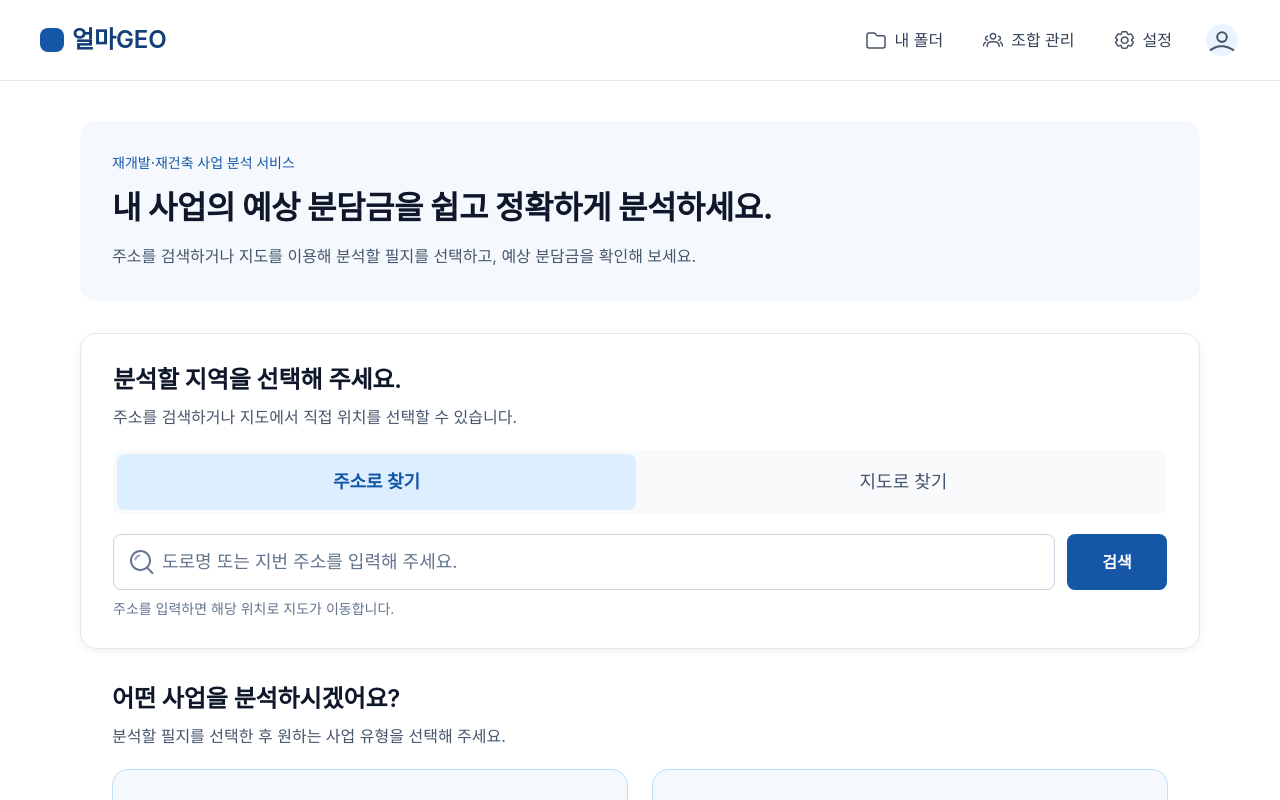
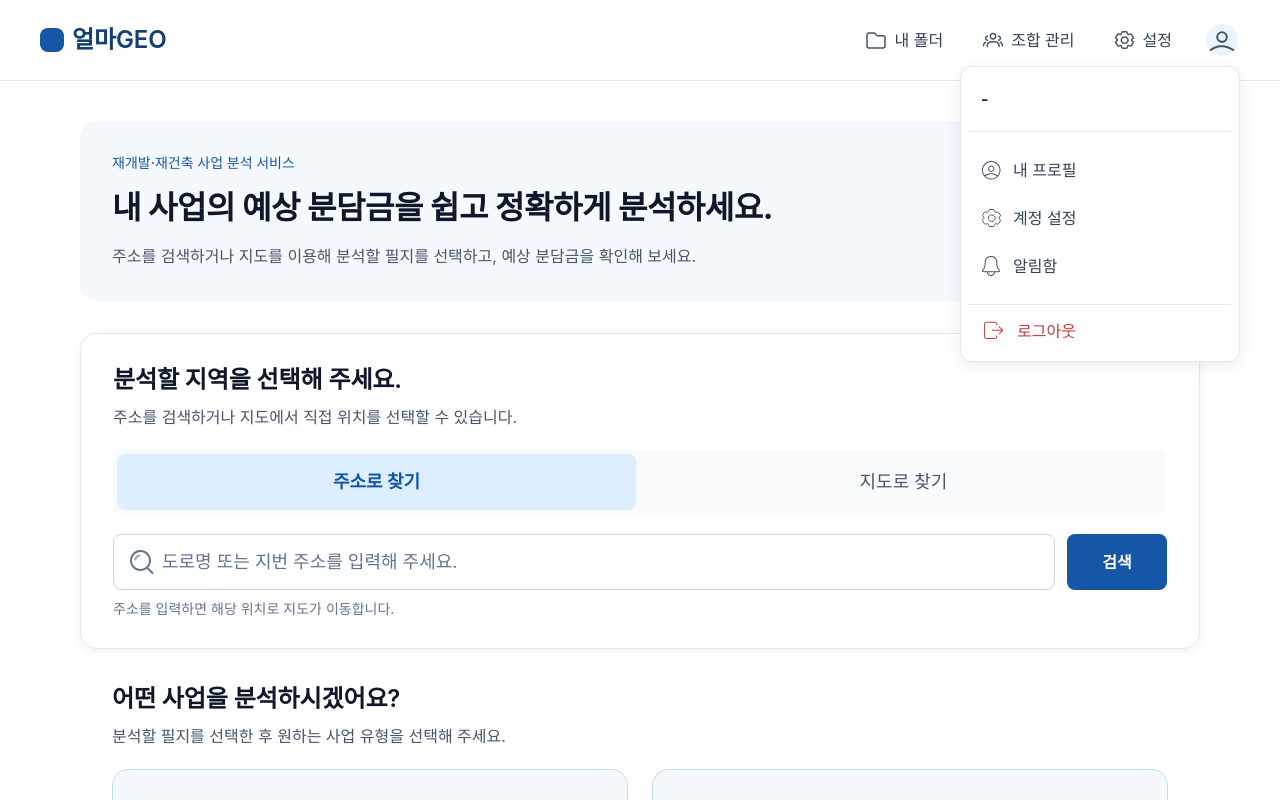
Before and after one commit to HowMuchGeo/FE, a React (Vite) app: page /home in a window 1280 px wide. Both pictures are taken after a click on the button "프로필 메뉴". Shown: the top 800 px of the page. Built offline with nearby package versions, Linux system fonts and the light colour scheme; no server answers; a web font is replaced by a local one.

Commit message:
feat: GNB 프로필 메뉴 및 로그아웃 추가

```diff
--- a/src/components/Gnb.tsx
+++ b/src/components/Gnb.tsx
@@ -1,3 +1,5 @@
+import ProfileMenu from './ProfileMenu';
+
 //상단 메뉴 항목
 interface GnbMenuItemProps {
     label: string;
@@ -33,9 +35,7 @@ export default function Gnb() {
                 <GnbMenuItem label="내 폴더" icon="/icons/gnb/folder.svg" hoverIcon="/icons/gnb/folder-hover.svg" />
                 <GnbMenuItem label="조합 관리" icon="/icons/gnb/association.svg" hoverIcon="/icons/gnb/association-hover.svg" />
                 <GnbMenuItem label="설정" icon="/icons/gnb/settings.svg" hoverIcon="/icons/gnb/settings-hover.svg" />
-                <button type="button" aria-label="프로필 메뉴" className="flex size-9 items-center justify-center rounded-full">
-                    <img src="/icons/gnb/profile.svg" alt="" />
-                </button>
+                <ProfileMenu />
             </nav>
         </header>
     );
--- /dev/null
+++ b/src/components/ProfileMenu.tsx
@@ -0,0 +1,130 @@
+import { useEffect, useRef, useState } from 'react';
+import { useNavigate } from 'react-router-dom';
+import { userInfo, userLogout } from '../api/user_api';
+
+//전화번호를 010-1234-5678 형태로 표시한다 (숫자 11자리 → 3-4-4, 10자리 → 3-3-4)
+//  전화번호가 아닌 값(예전 아이디 등): 유지
+const formatPhone = (value: string) => {
+    const digits = value.replace(/\D/g, '');
+    if (digits.length === 11) return digits.replace(/(\d{3})(\d{4})(\d{4})/, '$1-$2-$3');
+    if (digits.length === 10) return digits.replace(/(\d{3})(\d{3})(\d{4})/, '$1-$2-$3');
+    return value;
+};
+
+//프로필 메뉴 항목 (아이콘 + 글자)
+interface MenuItemProps {
+    label: string;
+    icon: string;
+    hoverIcon: string;
+}
+
+function MenuItem({ label, icon, hoverIcon }: MenuItemProps) {
+    return (
+        <button
+            type="button"
+            className="group flex h-11 w-full cursor-pointer items-center gap-3 rounded-lg px-3 text-body-md text-slate-700 transition-colors hover:bg-sky-50 hover:text-brand-700"
+        >
+            <span className="flex size-5 items-center justify-center">
+                <img src={icon} alt="" className="group-hover:hidden" />
+                <img src={hoverIcon} alt="" className="hidden group-hover:block" />
+            </span>
+            {label}
+        </button>
+    );
+}
+
+//프로필 아이콘 + 프로필 메뉴
+export default function ProfileMenu() {
+    const navigate = useNavigate();
+    const menuRef = useRef<HTMLDivElement>(null);
+    const [isOpen, setIsOpen] = useState(false);
+    const [name, setName] = useState('');
+    const [phone, setPhone] = useState('');
+    const [email, setEmail] = useState('');
+
+    //사용자 정보. 백엔드에 name 이 생기기 전 ->  전화번호·이메일 보임
+    useEffect(() => {
+        userInfo()
+            .then((user) => {
+                setName(user?.name ?? '');
+                setPhone(formatPhone(user?.user_name ?? ''));
+                setEmail(user?.email ?? '');
+            })
+            .catch((err) => {
+                console.error('[ 사용자 정보 조회 오류 ] : ', err);
+            });
+    }, []);
+
+    //메뉴 바깥 클릭 또는 ESC로 닫기
+    useEffect(() => {
+        if (!isOpen) return;
+
+        const closeOnOutsideClick = (event: PointerEvent) => {
+            if (!(event.target instanceof Node) || !menuRef.current?.contains(event.target)) {
+                setIsOpen(false);
+            }
+        };
+        const closeOnEscape = (event: KeyboardEvent) => {
+            if (event.key === 'Escape') setIsOpen(false);
+        };
+
+        document.addEventListener('pointerdown', closeOnOutsideClick);
+        document.addEventListener('keydown', closeOnEscape);
+        return () => {
+            document.removeEventListener('pointerdown', closeOnOutsideClick);
+            document.removeEventListener('keydown', closeOnEscape);
+        };
+    }, [isOpen]);
+
+    const handleLogout = async () => {
+        try {
+            await userLogout();
+            navigate('/login', { replace: true });
+        } catch (err) {
+            console.error('[ 로그아웃 오류 ] : ', err);
+            alert('로그아웃 중 오류가 발생했습니다. 다시 시도해주세요.');
+        }
+    };
+
+    return (
+        <div ref={menuRef} className="relative">
+            <button
+                type="button"
+                aria-label="프로필 메뉴"
+                aria-expanded={isOpen}
+                onClick={() => setIsOpen((prev) => !prev)}
+                className="flex size-9 cursor-pointer items-center justify-center rounded-full"
+            >
+                <img src="/icons/gnb/profile.svg" alt="" />
+            </button>
+
+            {isOpen && (
+                <div className="absolute right-0 top-full z-30 mt-2 flex w-[280px] flex-col gap-1 rounded-xl border border-slate-200 bg-white p-2 shadow-card-md">
+                    <div className="flex flex-col gap-1 p-3">
+                        <p className="text-label text-slate-900">{name || phone || '-'}</p>
+                        <p className="text-caption text-slate-600">{name ? phone : email}</p>
+                    </div>
+
+                    <div className="h-px bg-slate-200" />
+
+                    <div className="flex flex-col gap-1 py-3">
+                        <MenuItem label="내 프로필" icon="/icons/profile-menu/profile.svg" hoverIcon="/icons/profile-menu/profile-hover.svg" />
+                        <MenuItem label="계정 설정" icon="/icons/profile-menu/settings.svg" hoverIcon="/icons/profile-menu/settings-hover.svg" />
+                        <MenuItem label="알림함" icon="/icons/profile-menu/alarm.svg" hoverIcon="/icons/profile-menu/alarm-hover.svg" />
+                    </div>
+
+                    <div className="h-px bg-slate-200" />
+
+                    <button
+                        type="button"
+                        onClick={handleLogout}
+                        className="flex h-11 w-full cursor-pointer items-center gap-3 rounded-lg px-3 text-body-md text-error transition-colors hover:bg-error-50"
+                    >
+                        <img src="/icons/profile-menu/logout.svg" alt="" />
+                        로그아웃
+                    </button>
+                </div>
+            )}
+        </div>
+    );
+}
```
